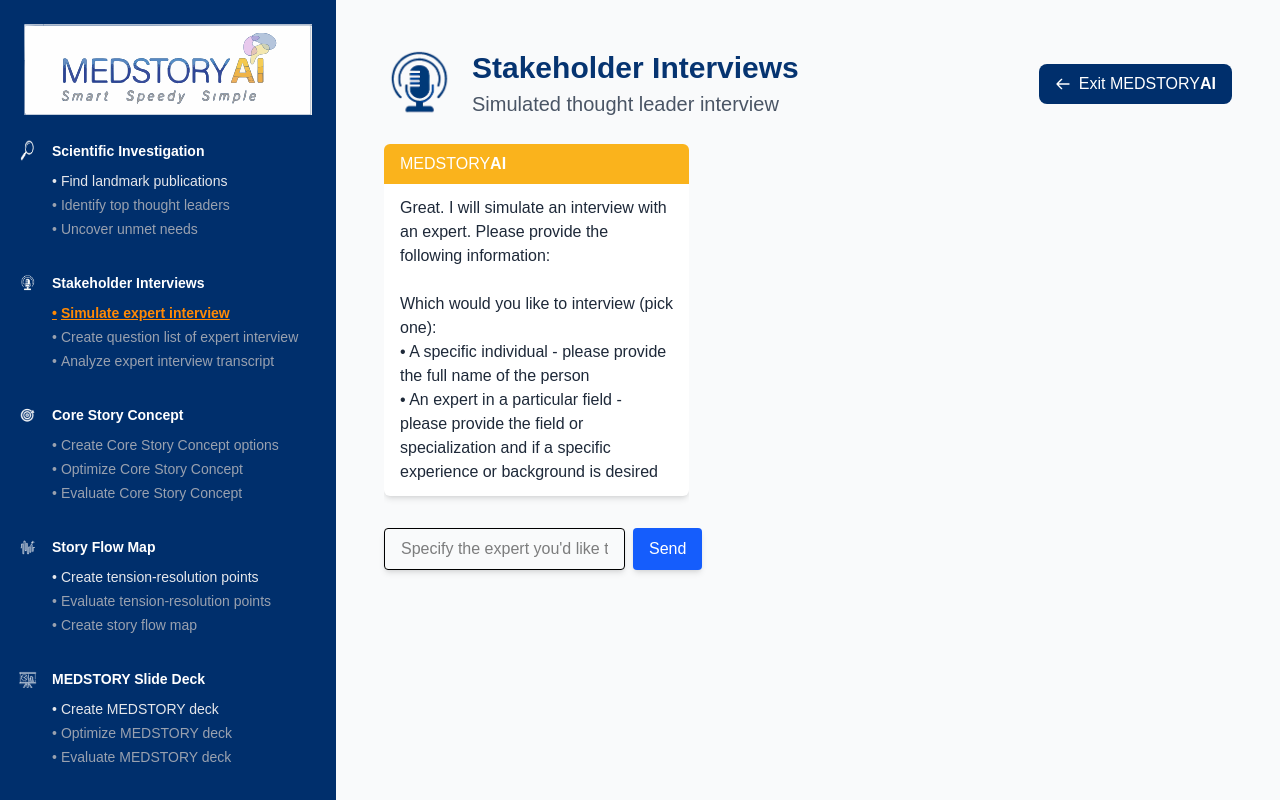
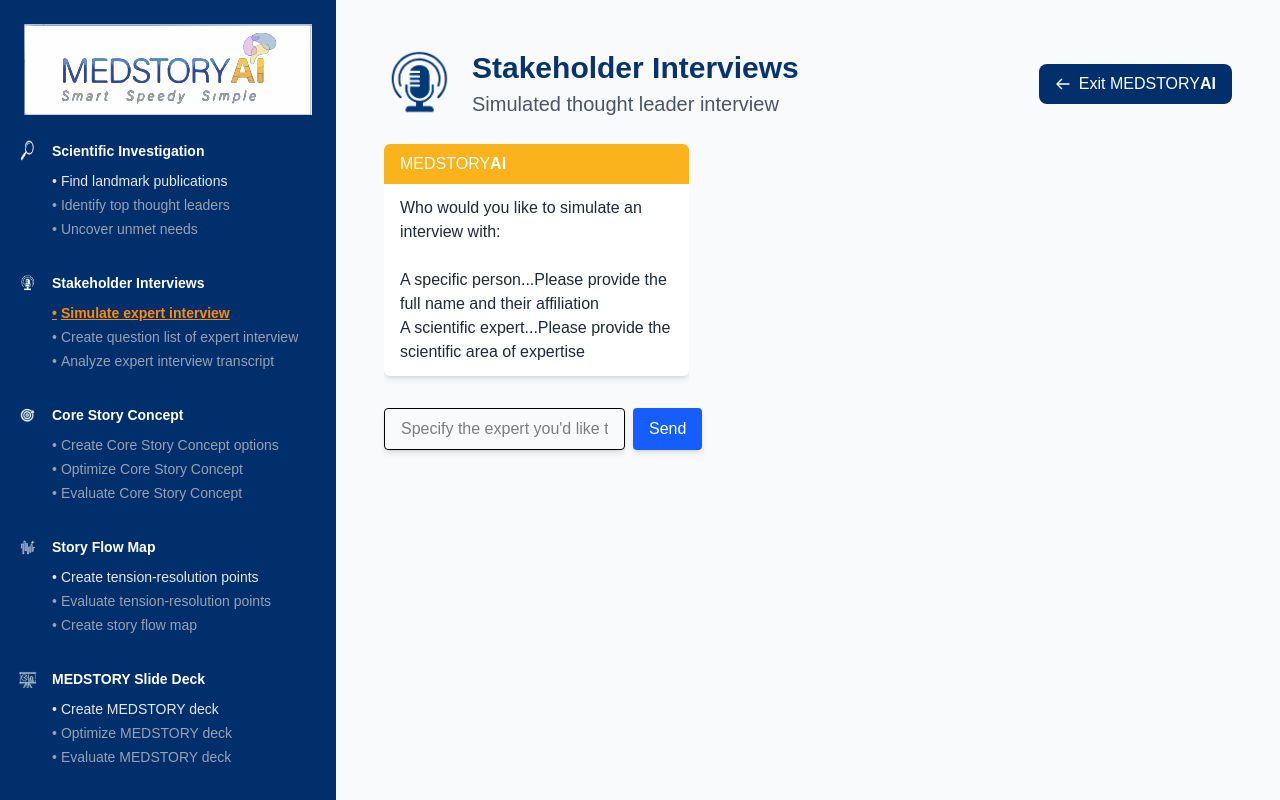
Before and after one commit to jaburnell920/medstory-ai, a Next.js app: page /scientific-investigation/top-publications in a window 1280 px wide. Built offline with nearby package versions, Linux system fonts and the light colour scheme.

Commit message:
updated message on interview

```diff
--- a/src/app/scientific-investigation/top-publications/page.tsx
+++ b/src/app/scientific-investigation/top-publications/page.tsx
@@ -10,7 +10,7 @@
     {
       role: 'assistant',
       content:
-        'Great. I will simulate an interview with an expert. Please provide the following information:\n\nWhich would you like to interview (pick one):\n• A specific individual - please provide the full name of the person\n• An expert in a particular field - please provide the field or specialization and if a specific experience or background is desired',
+        'Who would you like to simulate an interview with:\n\nA specific person...Please provide the full name and their affiliation\nA scientific expert...Please provide the scientific area of expertise',
     },
   ]);
   const [loading, setLoading] = useState(false);
@@ -23,7 +23,7 @@
       {
         role: 'assistant',
         content:
-          'Great. I will simulate an interview with an expert. Please provide the following information:\n\nWhich would you like to interview (pick one):\n• A specific individual - please provide the full name of the person\n• An expert in a particular field - please provide the field or specialization and if a specific experience or background is desired',
+          'Who would you like to simulate an interview with:\n\nA specific person...Please provide the full name and their affiliation\nA scientific expert...Please provide the scientific area of expertise',
       },
     ]);
     setLoading(false);
```
